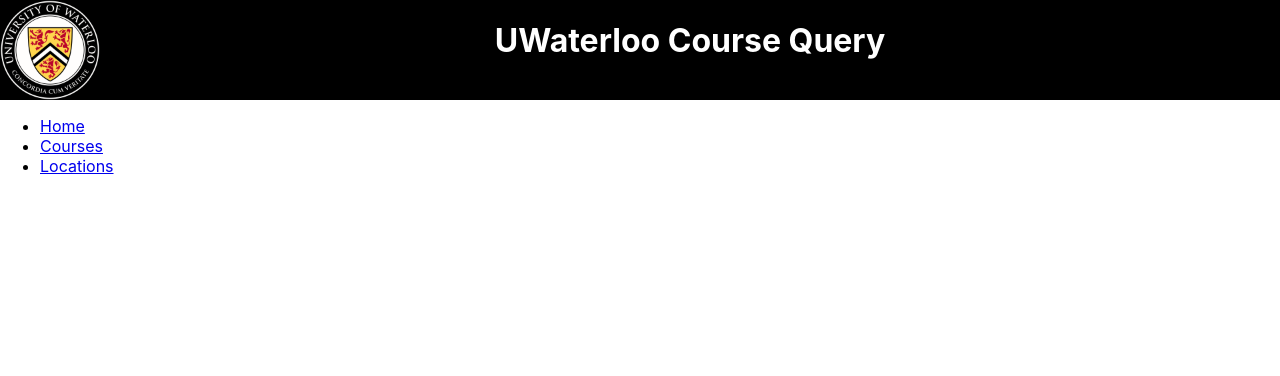
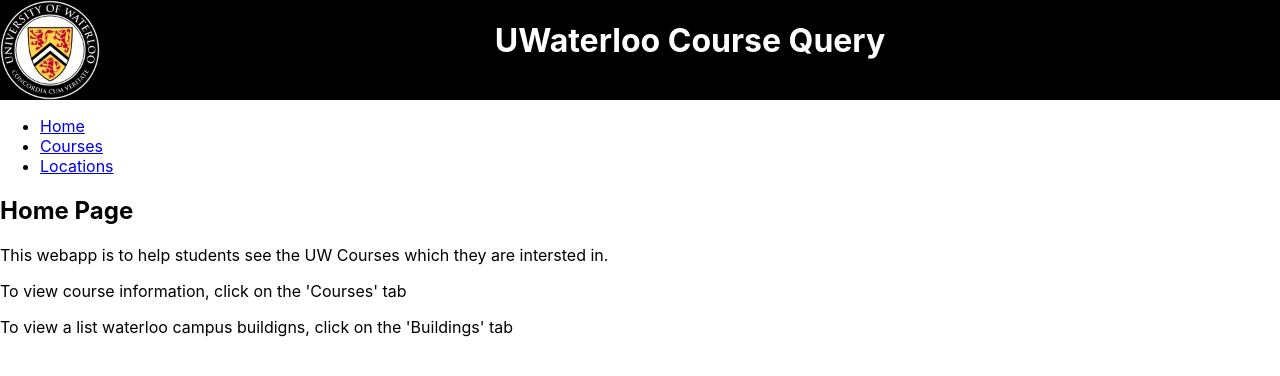
Before and after one commit to JugalBili/uwaterloo-course-query, a React (Create React App) app: page / in a window 1280 px wide. Shown: the top 376 px of the page. Built offline with nearby package versions, Linux system fonts and the light colour scheme; no server answers.

Commit message:
Edited App.js

```diff
--- a/src/App.js
+++ b/src/App.js
@@ -30,8 +30,8 @@
 function App(props) {
   return (
     <>
-      <div className = "header">
-        <img src = "/images/UW.png" className ="App-logo" alt="UW logo" />
+      <div className="header">
+        <img src="/images/UW.png" className="App-logo" alt="UW logo" />
         <h1> UWaterloo Course Query</h1>
       </div>
 
@@ -40,7 +40,7 @@
           <nav>
             <ul>
               <li>
-                  <Link to="/Home">Home</Link>
+                <Link to="/">Home</Link>
               </li>
               <li>
                 <Link to="/courses">Courses</Link>
@@ -54,14 +54,14 @@
           {/* A <Switch> looks through its children <Route>s and
                 renders the first one that matches the current URL. */}
           <Switch>
-              <Route path="/Home">
-                <Home />
-              </Route>
             <Route path="/courses">
               <CourseList />
             </Route>
             <Route path="/locations">
               <LocationList />
+            </Route>
+            <Route path="/">
+              <Home />
             </Route>
           </Switch>
         </div>
```
Lines whose indentation alone changed are shown as unchanged.
